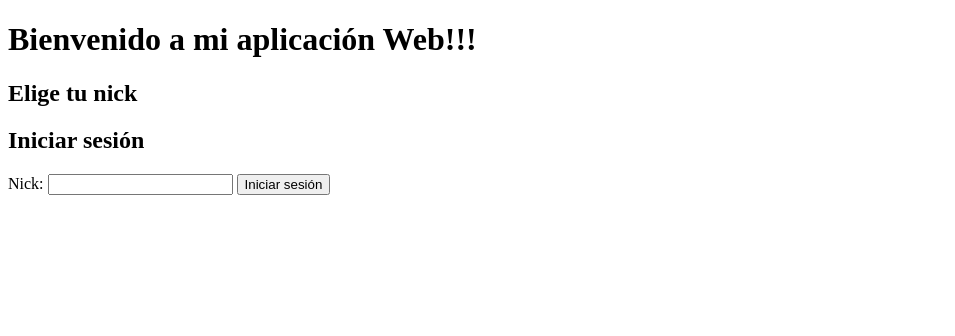
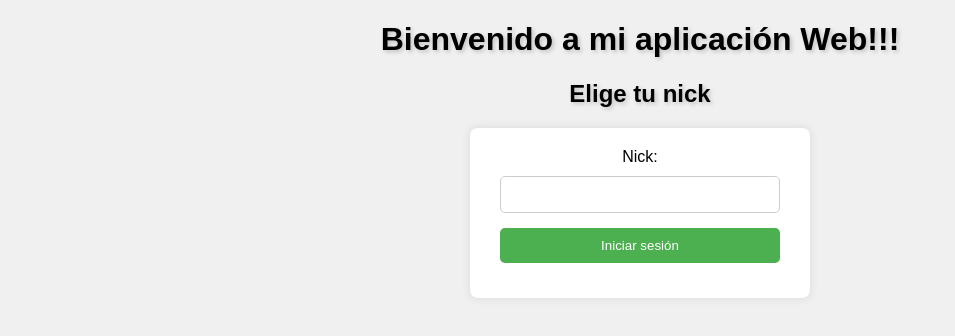
Before and after one commit to JuJoarias/LTAW-Practicas, an Electron app: page P3/index.html in a window 1280 px wide. Shown: the whole page, without its empty margins (0-955 px from the left). Drawn offline with nearby package versions, Linux system fonts and the light colour scheme; no server answers.

Commit message:
css del login

```diff
--- a/P3/index.html
+++ b/P3/index.html
@@ -6,16 +6,20 @@
     <title>Chat</title>
     <script src="server.js" defer></script>
     <script src="/socket.io/socket.io.js"></script>
+    <link rel="stylesheet" href="login.css">
 </head>
 <body>
+    <div id="titulos">
         <h1>Bienvenido a mi aplicación Web!!!</h1>
         <h2>Elige tu nick</h2>
+    </div>
+    <div id="login">
         <form id="loginForm" action="/cliente.html" method="get">
-        <h2>Iniciar sesión</h2>
             <label for="username">Nick:</label>
             <input type="text" id="username" name="username" value="" required>
             <input type="submit" value="Iniciar sesión">
         </form>
+    </div>
 
 </body>
 </html>
--- /dev/null
+++ b/P3/login.css
@@ -0,0 +1,52 @@
+body {
+    font-family: Arial, sans-serif;
+    background-color: #f0f0f0;
+    margin: 0;
+    padding: 0;
+}
+
+h1, h2 {
+    text-align: center;
+    text-shadow: 2px 2px 4px rgba(0, 0, 0, 0.2);
+}
+
+#login {
+    width: 300px;
+    margin: 20px auto;
+    background-color: #fff;
+    padding: 20px;
+    border-radius: 8px;
+    box-shadow: 0 0 10px rgba(0, 0, 0, 0.1);
+}
+
+form {
+    text-align: center;
+}
+
+label {
+    display: block;
+    margin-bottom: 10px;
+}
+
+input[type="text"],
+input[type="submit"] {
+    width: calc(100% - 20px);
+    /* Teniendo en cuenta el padding */
+    padding: 10px;
+    border: 1px solid #ccc;
+    border-radius: 5px;
+    margin-bottom: 15px;
+    box-sizing: border-box; /* Asegura que el padding no afecte el ancho */
+}
+
+input[type="submit"] {
+    background-color: #4caf50;
+    color: #fff;
+    border: none;
+    border-radius: 5px;
+    cursor: pointer;
+}
+
+input[type="submit"]:hover {
+    background-color: #45a049;
+}
--- a/P3/server.js
+++ b/P3/server.js
@@ -30,18 +30,18 @@ app.use(express.static('public'));
 //------------------- GESTION SOCKETS IO
 //-- Evento: Nueva conexion recibida
 io.on('connect', (socket) => {
+  // Parsear la URL para obtener el valor del parámetro username
+  const url = socket.handshake.headers.referer;
+  console.log('URL actual:', url);
+  const urlParams = new URLSearchParams(new URL(url).search);
+  const username = urlParams.get('username');
+  console.log('Nombre de usuario:', username);
 
   n_clientes += 1
   console.log('** NUEVA CONEXIÓN **'.yellow);
-  io.emit('message', `Server: Usuario nuevo conectado`);
+  io.emit('message', `Server: Usuario "${username}" conectado`);
   // Obtener la URL actual del socket
-  const url = socket.handshake.headers.referer;
-  console.log('URL actual:', url);
 
-  // Parsear la URL para obtener el valor del parámetro username
-  const urlParams = new URLSearchParams(new URL(url).search);
-  const username = urlParams.get('username');
-  console.log('Nombre de usuario:', username);
 
   //-- Evento de desconexión
   socket.on('disconnect', function(){
```
Lines whose indentation alone changed are shown as unchanged.
